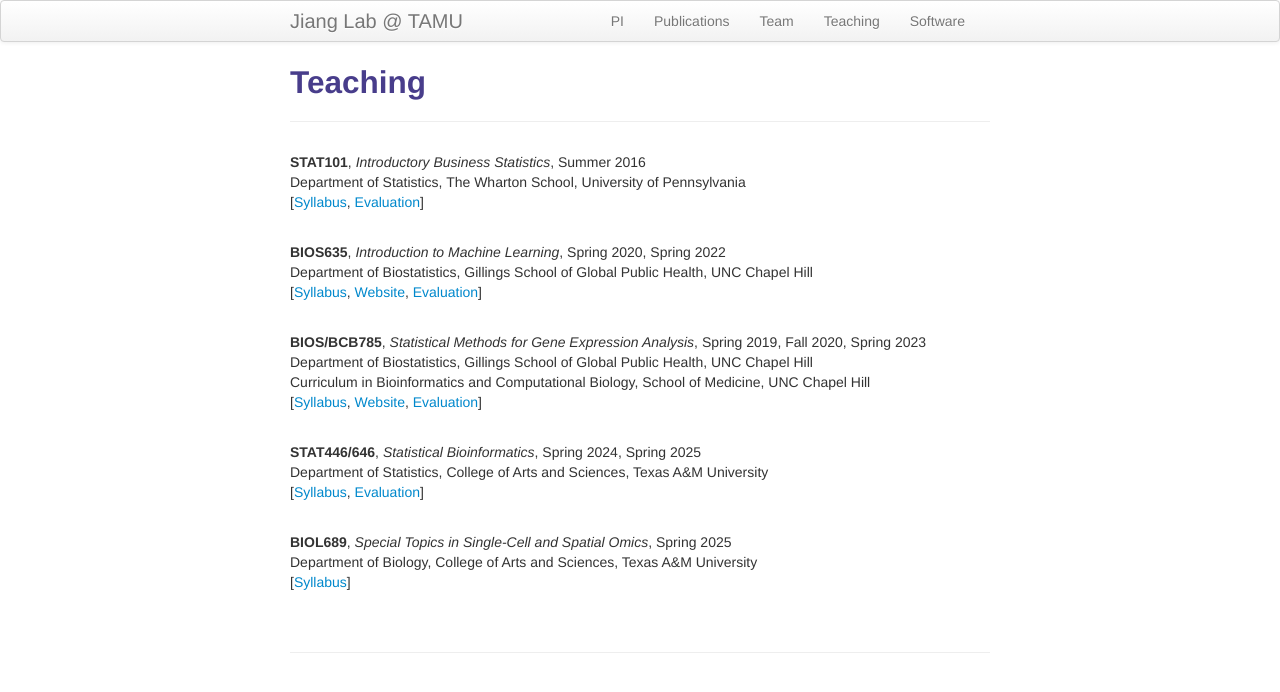
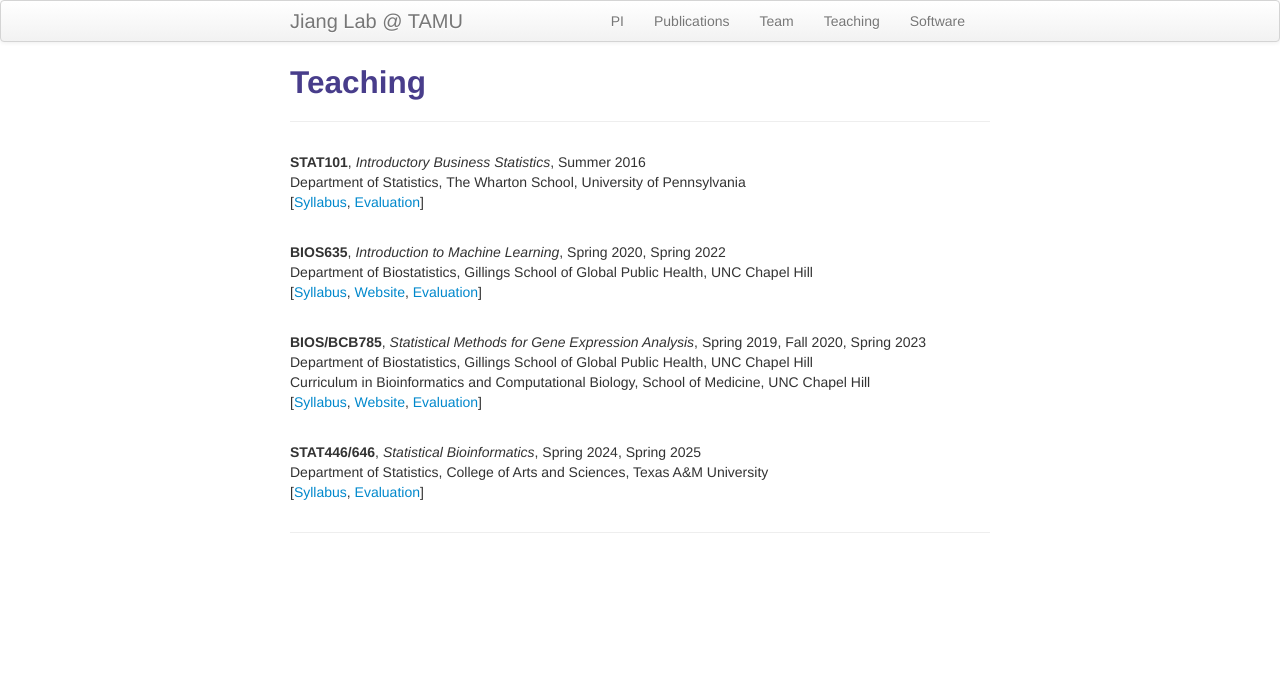
Before and after one commit to yuchaojiang/yuchaojiang.github.io, a Jekyll site: the page built from pages/teaching.md, in a window 1280 px wide. Shown: the top 692 px of the page. Built offline with Jekyll 4.4.1, drawn with Linux system fonts in a browser that asks for light colours.

Commit message:
Update teaching.md

```diff
--- a/pages/teaching.md
+++ b/pages/teaching.md
@@ -32,11 +32,4 @@ Curriculum in Bioinformatics and Computational Biology, School of Medicine, UNC
 Department of Statistics, College of Arts and Sciences, Texas A&M University <br/>
 [<a href="https://www.dropbox.com/scl/fi/zg7h9bpu035uhy9g46cj2/syllabus.pdf?rlkey=5eoa6ahsa3kg26w0vhzzvk3ot&dl=0" title="Syllabus">Syllabus</a>,
 	<a href="https://www.dropbox.com/scl/fi/xms8m6267witracs4crjd/evaluation.pdf?rlkey=cysvylhls37a9qrs116saw86s&st=p0tcjl0u&dl=0" title="Evaluation">Evaluation</a>]
-</div>
 <br/>
-<div class="cv">
-  <b>BIOL689</b>, <i>Special Topics in Single-Cell and Spatial Omics</i>, Spring 2025 <br/>
-Department of Biology, College of Arts and Sciences, Texas A&M University <br/>
-[<a href="https://www.dropbox.com/scl/fi/kic4j23kqk98fuo67nc5n/Syllabus_BIOL_689_Yuchao_Jiang.pdf?rlkey=is6ph85i22pyld25qmrg0d7e0&dl=0" title="Syllabus">Syllabus</a>]
-</div>
-<br/>
```
